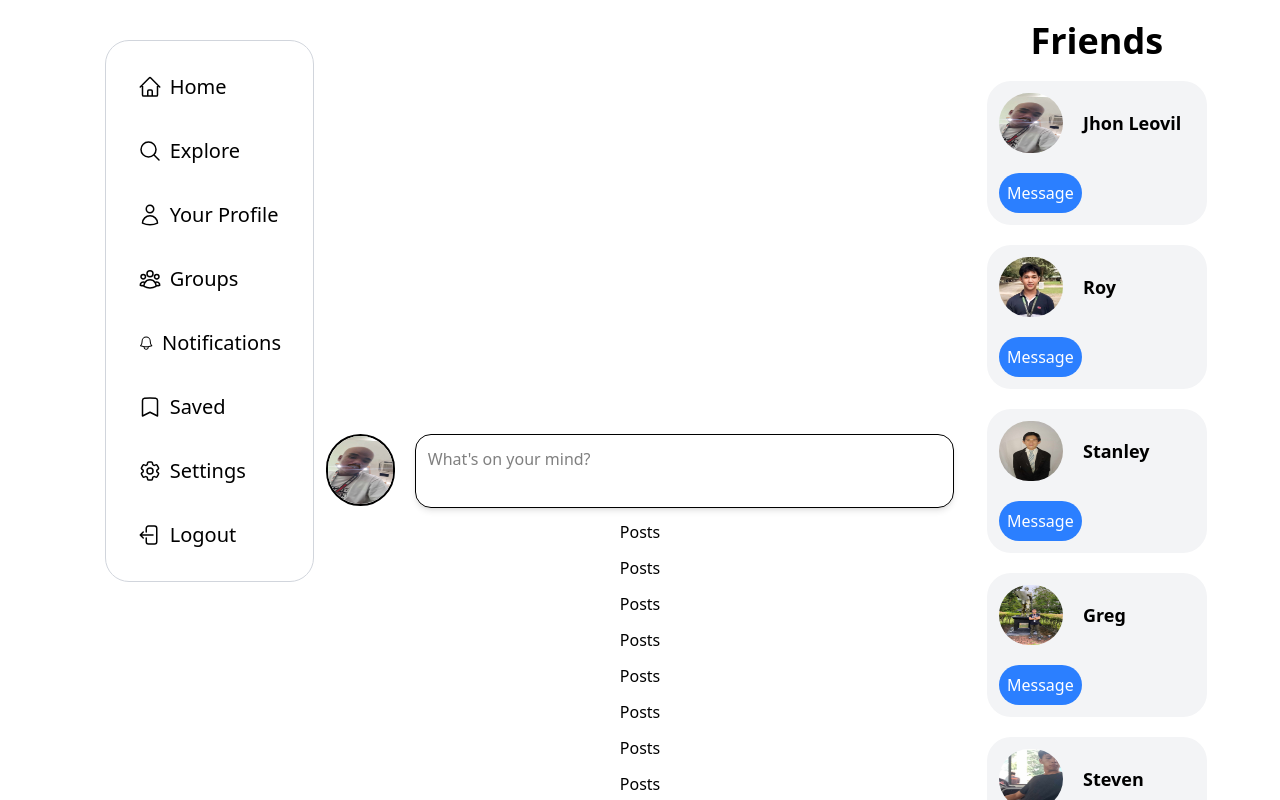
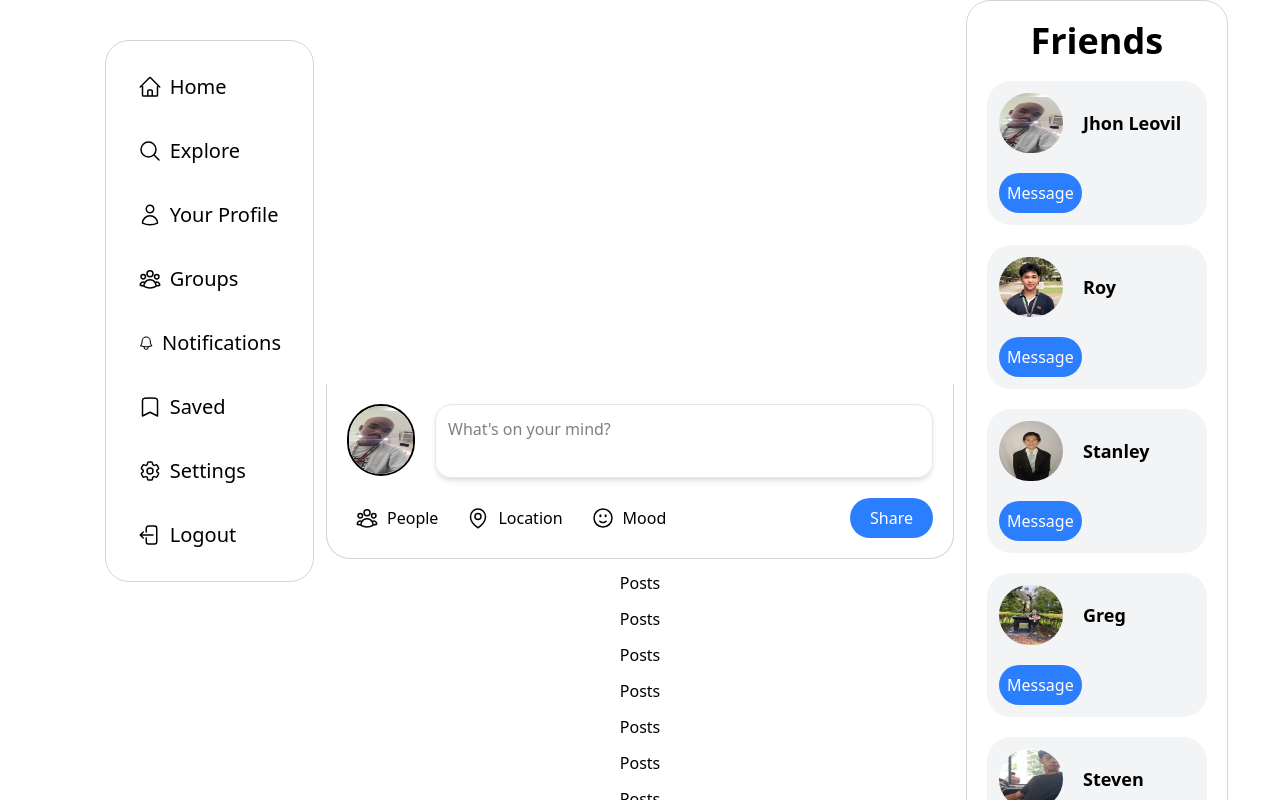
Before and after one commit to cboncales/React-VibeX, a React (Vite) app in the folder vibex/: page / in a window 1280 px wide. Shown: the top 800 px of the page. Built offline with nearby package versions, Linux system fonts and the light colour scheme.

Commit message:
created share post component

```diff
--- a/vibex/src/components/Friends.jsx
+++ b/vibex/src/components/Friends.jsx
@@ -20,7 +20,7 @@ const Friends = () => {
 
   return (
     <div className="sticky hidden xl:flex items-start justify-start flex-1">
-      <div className="sticky top-10 flex flex-col w-full gap-5 rounded-3xl border border-white p-5 text-center md:w-5/6">
+      <div className="sticky top-10 flex flex-col w-full gap-5 rounded-3xl border border-gray-300 bg-white p-5 text-center md:w-5/6">
         <h3 className="text-4xl font-semibold">Friends</h3>
         <ul className="flex w-full flex-col gap-5">
           {friendsList.map((friend, index) => (
--- a/vibex/src/components/SharePost.jsx
+++ b/vibex/src/components/SharePost.jsx
@@ -3,7 +3,7 @@ import pp from "/friend-images/friend1.jpg";
 
 const SharePost = () => {
   return (
-    <div className="sticky top-0 flex w-full flex-col gap-5 rounded-bl-3xl rounded-br-3xl bg-white/60 backdrop-blur-md">
+    <div className="sticky top-0 flex w-full flex-col gap-5 rounded-bl-3xl rounded-br-3xl bg-white/60 backdrop-blur-md p-5 border-b border-l border-r border-gray-300">
       <div className="flex gap-5">
         <img
           src={pp}
@@ -12,8 +12,71 @@ const SharePost = () => {
         />
         <textarea
           placeholder="What's on your mind?"
-          className="w-full resize-none rounded-2xl border p-3 shadow-md outline-none ring-transparent transition-all duration-200 hover:bg-gray-50 focus:-translate-y-1 focus:bg-gray-100 focus:shadow-xl focus:ring-2 focus:ring-blue-500"
+          className="w-full resize-none rounded-2xl border border-gray-200 p-3 shadow-md outline-none ring-transparent transition-all duration-200 hover:bg-gray-50 focus:-translate-y-1 focus:bg-gray-100 focus:shadow-xl focus:ring-2 focus:ring-blue-500"
         ></textarea>
+      </div>
+      <div className="flex flex-wrap items-center justify-between">
+        <div className="flex flex-wrap items-center justify-start gap-3 ">
+          <div className="flex cursor-pointer gap-2 rounded-xl p-2 transition-all duration-200 hover:bg-blue-500 hover:text-white">
+            <svg
+              xmlns="http://www.w3.org/2000/svg"
+              fill="none"
+              viewBox="0 0 24 24"
+              stroke-width="1.5"
+              stroke="currentColor"
+              class="size-6"
+            >
+              <path
+                stroke-linecap="round"
+                stroke-linejoin="round"
+                d="M18 18.72a9.094 9.094 0 0 0 3.741-.479 3 3 0 0 0-4.682-2.72m.94 3.198.001.031c0 .225-.012.447-.037.666A11.944 11.944 0 0 1 12 21c-2.17 0-4.207-.576-5.963-1.584A6.062 6.062 0 0 1 6 18.719m12 0a5.971 5.971 0 0 0-.941-3.197m0 0A5.995 5.995 0 0 0 12 12.75a5.995 5.995 0 0 0-5.058 2.772m0 0a3 3 0 0 0-4.681 2.72 8.986 8.986 0 0 0 3.74.477m.94-3.197a5.971 5.971 0 0 0-.94 3.197M15 6.75a3 3 0 1 1-6 0 3 3 0 0 1 6 0Zm6 3a2.25 2.25 0 1 1-4.5 0 2.25 2.25 0 0 1 4.5 0Zm-13.5 0a2.25 2.25 0 1 1-4.5 0 2.25 2.25 0 0 1 4.5 0Z"
+              />
+            </svg>
+            People
+          </div>
+          <div className="flex cursor-pointer gap-2 rounded-xl p-2 transition-all duration-200 hover:bg-blue-500 hover:text-white">
+            <svg
+              xmlns="http://www.w3.org/2000/svg"
+              fill="none"
+              viewBox="0 0 24 24"
+              stroke-width="1.5"
+              stroke="currentColor"
+              class="size-6"
+            >
+              <path
+                stroke-linecap="round"
+                stroke-linejoin="round"
+                d="M15 10.5a3 3 0 1 1-6 0 3 3 0 0 1 6 0Z"
+              />
+              <path
+                stroke-linecap="round"
+                stroke-linejoin="round"
+                d="M19.5 10.5c0 7.142-7.5 11.25-7.5 11.25S4.5 17.642 4.5 10.5a7.5 7.5 0 1 1 15 0Z"
+              />
+            </svg>
+            Location
+          </div>
+          <div className="flex cursor-pointer gap-2 rounded-xl p-2 transition-all duration-200 hover:bg-blue-500 hover:text-white">
+            <svg
+              xmlns="http://www.w3.org/2000/svg"
+              fill="none"
+              viewBox="0 0 24 24"
+              stroke-width="1.5"
+              stroke="currentColor"
+              class="size-6"
+            >
+              <path
+                stroke-linecap="round"
+                stroke-linejoin="round"
+                d="M15.182 15.182a4.5 4.5 0 0 1-6.364 0M21 12a9 9 0 1 1-18 0 9 9 0 0 1 18 0ZM9.75 9.75c0 .414-.168.75-.375.75S9 10.164 9 9.75 9.168 9 9.375 9s.375.336.375.75Zm-.375 0h.008v.015h-.008V9.75Zm5.625 0c0 .414-.168.75-.375.75s-.375-.336-.375-.75.168-.75.375-.75.375.336.375.75Zm-.375 0h.008v.015h-.008V9.75Z"
+              />
+            </svg>
+            Mood
+          </div>
+        </div>
+        <button className="rounded-3xl bg-blue-500 px-5 py-2 text-white transition-all duration-200 hover:bg-blue-600 focus:bg-blue-400">
+          Share
+        </button>
       </div>
     </div>
   );
```
